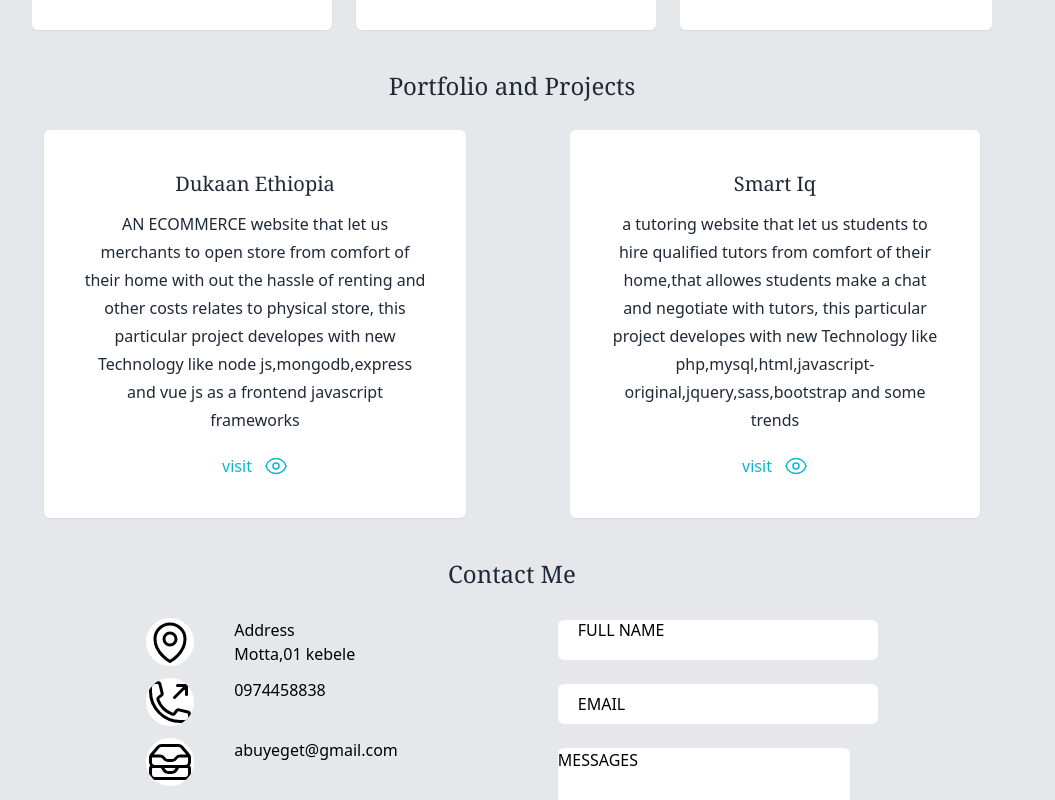
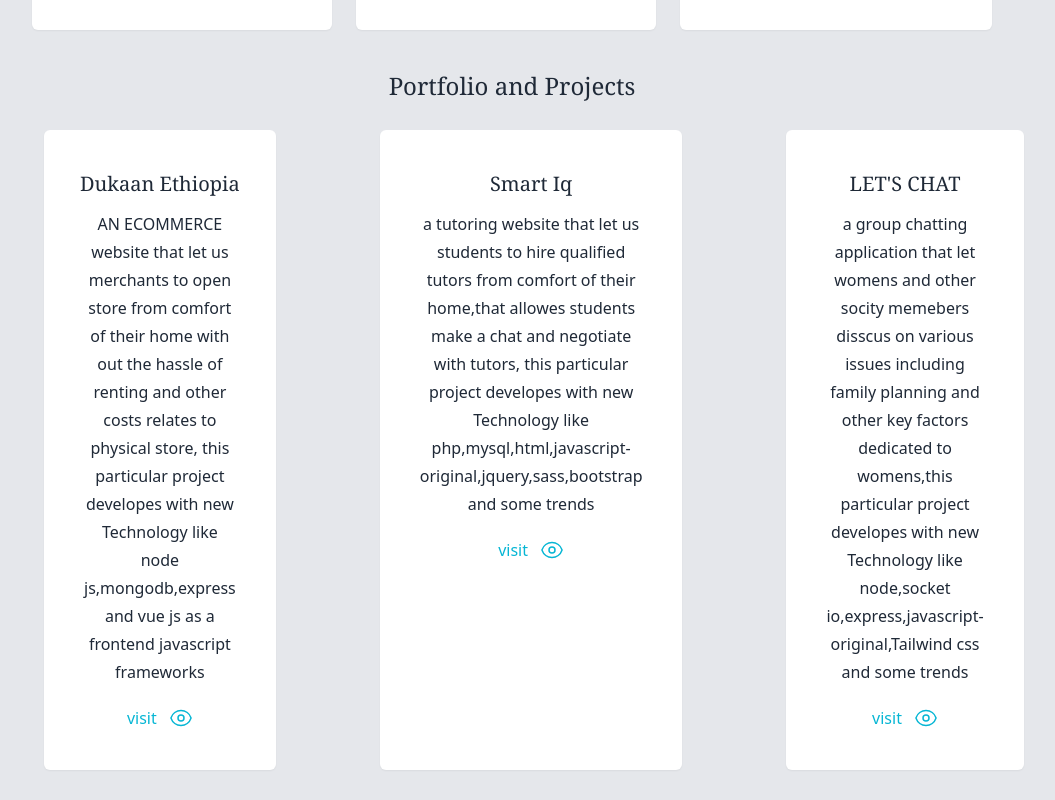
Before and after one commit to bamlakugetachew1/profilefrontend, a Vue app: page / in a window 1280 px wide. Shown: the part 1420-2220 px from the top of the page, without its empty margins (128-1183 px from the left). Built offline with nearby package versions, Linux system fonts and the light colour scheme.

Commit message:
Update App.vue

```diff
--- a/src/App.vue
+++ b/src/App.vue
@@ -438,6 +438,63 @@ export default {
               </svg>
             </a>
           </div>
+
+
+
+
+           <br /><br />
+          <div
+            :class="this.display == 0 ? 'bg-zinc-400' : 'bg-white'"
+            class="pt-5 rounded-md mx-3 shadow-sm"
+          >
+            <h3 class="text-center pb-3 text-xl text-gray-800 pt-5 font-serif">
+              LET'S CHAT
+            </h3>
+            <p
+              class="pb-5 font-sans leading-7 text-gray-800 text-md mx-10 text-center"
+            >
+              a group chatting application that let womens and other socity memebers disscus
+              on various issues including family planning and other key factors dedicated to
+              womens,this particular project developes with new
+              Technology like
+              node,socket io,express,javascript-original,Tailwind css and some
+              trends
+
+            </p>
+            <a
+              href="https://letschatwithfreedom.netlify.app/"
+              target="_blank"
+              class="flex justify-center gap-3 pb-10"
+              :class="this.display == 0 ? 'text-slate-100' : ' text-cyan-500'"
+            >
+              visit
+              <svg
+                xmlns="http://www.w3.org/2000/svg"
+                fill="none"
+                viewBox="0 0 24 24"
+                stroke-width="1.5"
+                stroke="currentColor"
+                class="w-6 h-6"
+              >
+                <path
+                  stroke-linecap="round"
+                  stroke-linejoin="round"
+                  d="M2.036 12.322a1.012 1.012 0 010-.639C3.423 7.51 7.36 4.5 12 4.5c4.638 0 8.573 3.007 9.963 7.178.07.207.07.431 0 .639C20.577 16.49 16.64 19.5 12 19.5c-4.638 0-8.573-3.007-9.963-7.178z"
+                />
+                <path
+                  stroke-linecap="round"
+                  stroke-linejoin="round"
+                  d="M15 12a3 3 0 11-6 0 3 3 0 016 0z"
+                />
+              </svg>
+            </a>
+          </div>
+
+
+
+
+
+
         </div>
 
         <h3
```
